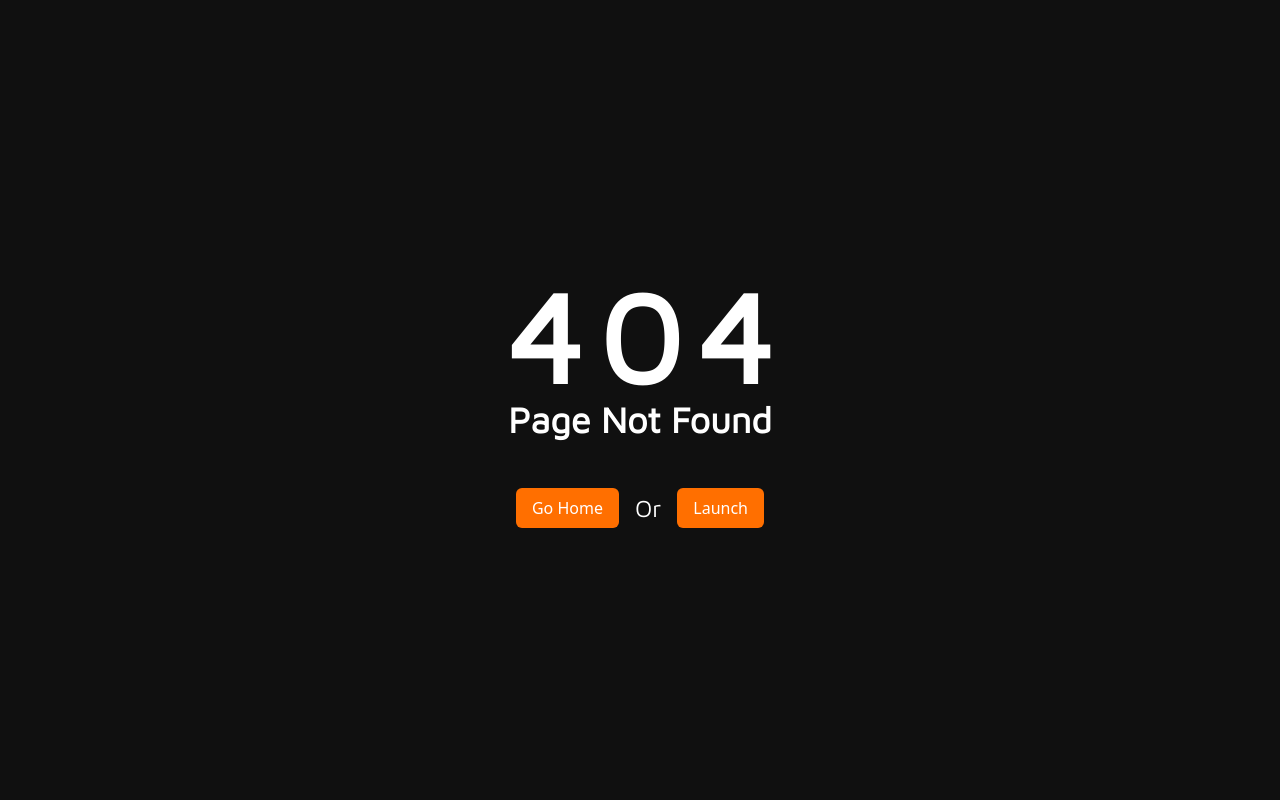
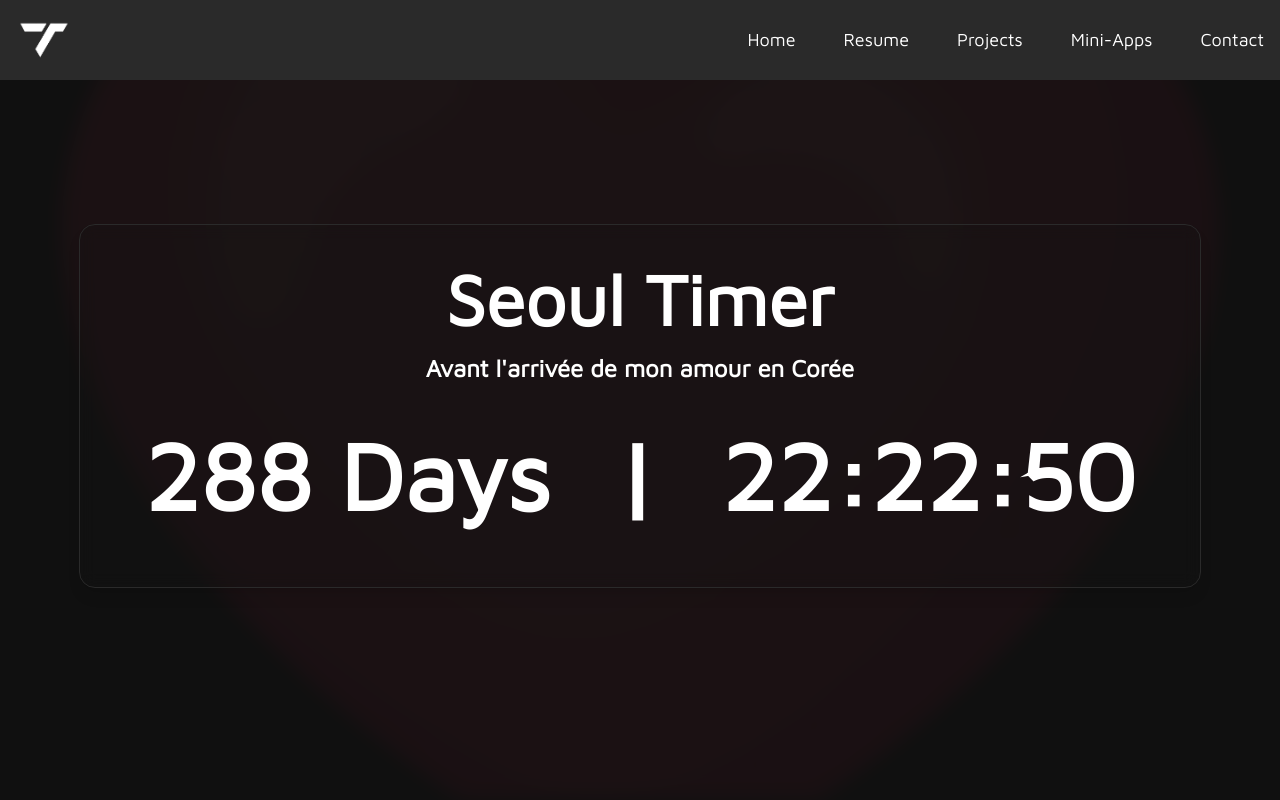
Before and after one commit to Tomi-Tom/Tomfolio, a React (Vite) app: page /love in a window 1280 px wide. Before the commit this address had no page. Shown: the top 800 px of the page. Built offline with nearby package versions, Linux system fonts and the light colour scheme.

Commit message:
feat: create a new page for when my love come to Korea

```diff
--- a/src/App.jsx
+++ b/src/App.jsx
@@ -4,6 +4,7 @@ import NotFound from './pages/NotFound'
 import SeoulTimerPage from './pages/SeoulTimer'
 import LifeGame from './pages/LifeGame'
 import MiniAppPage from './pages/MiniApp'
+import LoveTimerPage from './pages/LoveTimer'
 
 export default function App() {
   return (
@@ -12,6 +13,7 @@ export default function App() {
       <Route path="/miniapps" element={<MiniAppPage />} />
       <Route path="/seoul" element={<SeoulTimerPage />} />
       <Route path="/서울" element={<SeoulTimerPage />} />
+      <Route path="/love" element={<LoveTimerPage />} />
       <Route path="/lifegame" element={<LifeGame />} />
       <Route path="*" element={<NotFound />} />
     </Routes>
--- /dev/null
+++ b/src/pages/LoveTimer.tsx
@@ -0,0 +1,121 @@
+'use client'
+
+import { ReactElement, useEffect, useState } from 'react'
+import Layout from '../components/Layout'
+import krFlag from '../assets/heart.png'
+
+type particule = {
+  x: number
+  y: number
+  size: number
+  speed: number
+  img: string
+}
+
+export default function LoveTimerPage(): ReactElement {
+  const departure = new Date('2025-02-20T12:00:00')
+  const [timeLeft, setTimeLeft] = useState(
+    departure.getTime() - new Date().getTime()
+  )
+  const [particles, setParticles] = useState<particule[]>([])
+
+  setInterval(() => {
+    setTimeLeft(departure.getTime() - new Date().getTime())
+  }, 1000)
+
+  useEffect(() => {
+    const maxHeigth = window.innerHeight
+    const maxWidth = window.innerWidth
+    const interval = setInterval(() => {
+      setParticles(
+        particles.map((particle) => ({
+          ...particle,
+          x:
+            particle.x + particle.speed > maxWidth - particle.size - 20
+              ? 0
+              : particle.x + particle.speed,
+          y:
+            particle.y + particle.speed > maxHeigth - particle.size - 5
+              ? 0
+              : particle.y + particle.speed,
+        }))
+      )
+    }, 1000 / 60)
+
+    return () => clearInterval(interval)
+  }, [particles])
+
+  return (
+    <Layout>
+      <div className="absolute left-0 top-0 size-full opacity-5">
+        <img
+          src={krFlag}
+          alt="Korea Flag"
+          className="size-full object-cover max-lg:hidden"
+          style={{ filter: 'blur(10px)' }}
+        />
+      </div>
+      <div className="relative flex size-full flex-col items-center justify-center overflow-hidden pb-64 max-lg:p-8">
+        <div
+          className="z-10 flex items-center justify-center px-16 pb-24 pt-36 max-lg:p-16"
+          style={{ width: '1440px' }}
+        >
+          <div
+            className="bg-black transform cursor-pointer select-none items-center justify-center rounded-2xl border border-background-primary bg-background-secondary bg-opacity-25 p-8 text-center shadow-lg backdrop-blur transition duration-500 hover:translate-y-8 hover:shadow-sm active:scale-105 max-lg:px-2"
+            onClick={() => {
+              setParticles([
+                ...particles,
+                {
+                  x: Math.random() * 1000,
+                  y: Math.random() * 1000,
+                  size: 30 + Math.random() * 50,
+                  speed: Math.random() * 10,
+                  img: krFlag,
+                },
+              ])
+            }}
+          >
+            <h1 className="font-bold max-lg:hidden">Seoul Timer</h1>
+            <h2 className="font-bold lg:hidden">Seoul Timer</h2>
+            <p className="max-lg:body-tiny body-bold-large p-2">
+              Avant l'arrivée de mon amour en Corée
+            </p>
+            <div className="flex w-full flex-row items-center justify-center py-8 max-lg:flex-col">
+              <p className="px-8 text-8xl font-extrabold max-lg:text-4xl">
+                {Math.floor(timeLeft / (1000 * 60 * 60 * 24))} Days
+              </p>
+              <p className="px-8 text-8xl font-extrabold max-lg:hidden">
+                {' |'}
+              </p>
+              <p className="px-8 text-8xl font-extrabold max-lg:text-4xl">
+                {Math.floor((timeLeft / (1000 * 60 * 60)) % 24) >= 10
+                  ? ''
+                  : '0'}
+                {Math.floor((timeLeft / (1000 * 60 * 60)) % 24)}:
+                {Math.floor((timeLeft / (1000 * 60)) % 60) >= 10 ? '' : '0'}
+                {Math.floor((timeLeft / (1000 * 60)) % 60)}:
+                {Math.floor((timeLeft / 1000) % 60) >= 10 ? '' : '0'}
+                {Math.floor((timeLeft / 1000) % 60)}
+              </p>
+            </div>
+          </div>
+        </div>
+      </div>
+      <div className="absolute left-0 top-0 h-full w-full">
+        {particles.map((particle, index) => (
+          <img
+            key={index}
+            src={particle.img}
+            alt="Korea Flag"
+            className="absolute"
+            style={{
+              top: particle.y,
+              left: particle.x,
+              width: particle.size,
+            }}
+          />
+        ))}
+      </div>
+    </Layout>
+  )
+}
```
Also changed, not shown: src/assets/heart.png (added).
